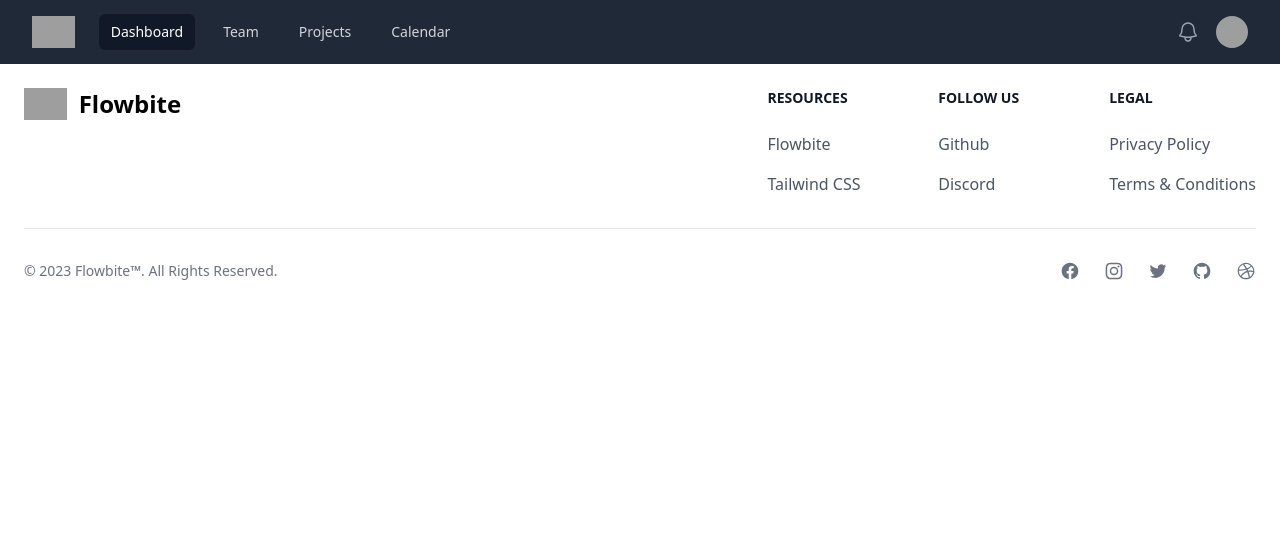
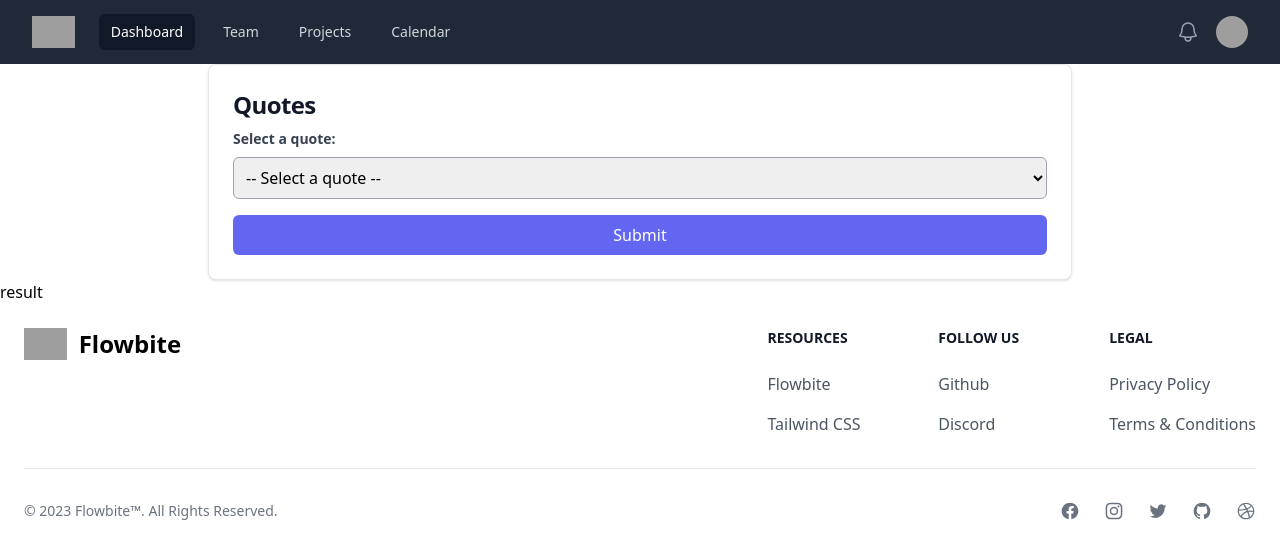
Before and after one commit to icydev1/Monster-World, a React (Create React App) app: page /quotes in a window 1280 px wide. Shown: the top 558 px of the page. Built offline with nearby package versions, Linux system fonts and the light colour scheme; grey boxes are pictures that could not be loaded.

Commit message:
first api

```diff
--- a/package.json
+++ b/package.json
@@ -6,10 +6,12 @@
     "@testing-library/jest-dom": "^5.16.5",
     "@testing-library/react": "^13.4.0",
     "@testing-library/user-event": "^13.5.0",
+    "axios": "^1.3.4",
     "dotenv": "^16.0.3",
     "react": "^18.2.0",
     "react-dom": "^18.2.0",
     "react-scripts": "5.0.1",
+    "url": "^0.11.0",
     "web-vitals": "^2.1.4"
   },
   "scripts": {
--- a/src/App.js
+++ b/src/App.js
@@ -6,6 +6,7 @@ import {BrowserRouter, Route, Routes} from 'react-router-dom';
 import { Weather } from "./pages/weather.js";
 import { Monster } from "./pages/monster.js";
 import { Jokes } from "./pages/jokes.js";
+import { Quotes } from "./pages/quotes.js";
 
 
 import "./index.css";
@@ -20,6 +21,7 @@ function App() {
         <Route path="/weather" element={<Weather  />} />
         <Route path="/monster" element={<Monster  />} />
         <Route path="/jokes" element={<Jokes  />} />
+        <Route path="/quotes" element={<Quotes  />} />
       </Routes>
     </BrowserRouter>
     <Footer />
--- a/src/global/homeArray.js
+++ b/src/global/homeArray.js
@@ -19,6 +19,11 @@ export const reptiles = [
         "title":'Jokes API',
         "desc":'Best Jokes API in the World',
         "url":'/jokes'
+        },
+        {
+        "title":'Quotes API',
+        "desc":'Best Quotes API in the World',
+        "url":'/quotes'
         }
 
 ]
--- /dev/null
+++ b/src/global/quotesCategory.js
@@ -0,0 +1,3 @@
+export const quotesCategory = [
+    'age',    'alone',    'amazing',    'anger',    'architecture',    'art',    'attitude',    'beauty',    'best',    'birthday',    'business',    'car',    'change',    'communications',    'computers',    'cool',    'courage',    'dad',    'dating',    'death',    'design',    'dreams',    'education',    'environmental',    'equality',    'experience',    'failure',    'faith',    'family',    'famous',    'fear',    'fitness',    'food',    'forgiveness',    'freedom',    'friendship',    'funny',    'future',    'god',    'good',    'government',    'graduation',    'great',    'happiness',    'health',    'history',    'home',    'hope',    'humor',    'imagination',    'inspirational',    'intelligence',    'jealousy',    'knowledge',    'leadership',    'learning',    'legal',    'life',    'love',    'marriage',    'medical',    'men',    'mom',    'money',    'morning',    'movies',    'success'
+];
--- /dev/null
+++ b/src/pages/quotes.js
@@ -0,0 +1,71 @@
+import React , {useState} from 'react'
+import axios from "axios";
+
+import {quotesCategory} from '../global/quotesCategory.js'
+
+const API_KEY = process.env.REACT_APP_MONSTER_API_KEY
+const API_URL = process.env.REACT_APP_MONSTER_API_URL
+
+
+export const Quotes = () => {
+
+    const [input, setInput] = useState({
+        quote:"",
+    });
+
+    const handleSubmit = async (e) => {
+
+        try {
+            const quotes = await axios.get(`${API_URL}quotes?category=${input.quote}`, {
+                headers: { 'X-Api-Key': API_KEY },
+            });
+
+
+            console.log(quotes.data);
+        } catch (error) {
+            console.log(error);
+        }
+    }
+
+
+  return (
+    <>
+
+    <div className="max-w-4xl mx-auto px-4">
+  <div className="p-6 bg-white border border-gray-200 rounded-lg shadow dark:bg-gray-800 dark:border-gray-700">
+    <h5 className="mb-2 text-2xl font-bold tracking-tight text-gray-900 dark:text-white">
+      Quotes
+    </h5>
+    <form>
+      <div className="mb-4">
+        <label htmlFor="quote-select" className="block mb-2 text-sm font-bold text-gray-700">
+          Select a quote:
+        </label>
+        <select id="quote-select"
+        name="quote"
+        value={input.quote}
+        onChange={(e) =>
+            setInput({...input, [e.target.name] : e.target.value})
+          }
+        className="w-full p-2 border border-gray-400 rounded-md">
+          <option value="">-- Select a quote --</option>
+          {
+            quotesCategory.map((quotes,i) => {
+                return <option key={i} value={quotes}>{quotes}</option>
+            })
+          }
+        </select>
+      </div>
+      <button type="button" onClick={handleSubmit} className="w-full px-4 py-2 text-white bg-indigo-500 rounded-md hover:bg-indigo-600 focus:outline-none focus:bg-indigo-600">
+        Submit
+      </button>
+    </form>
+  </div>
+</div>
+
+<p id='result'>result</p>
+
+
+    </>
+  )
+}
```
Also changed, not shown: 2 other files (tests, documents, lock files or other folders).
